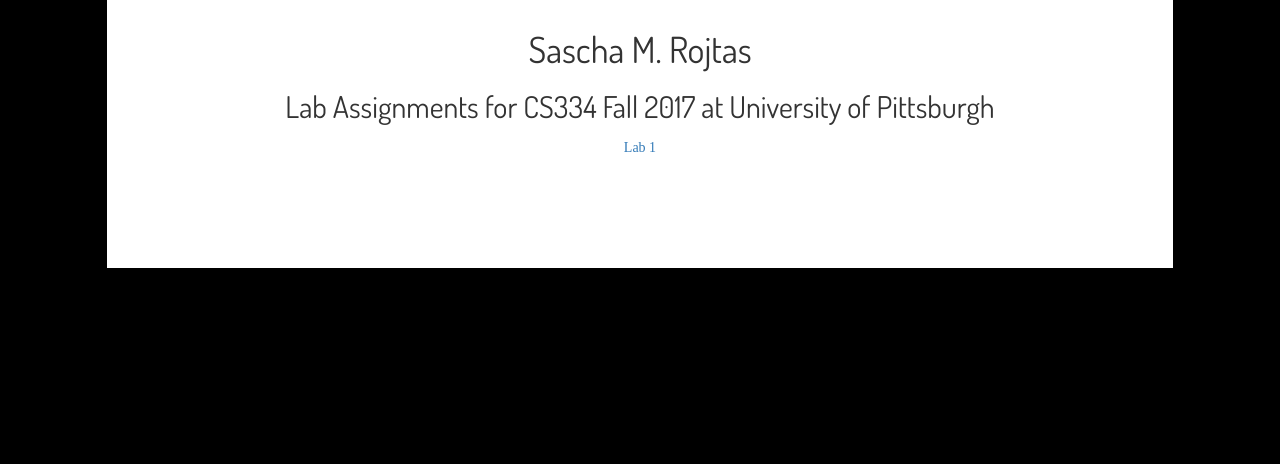
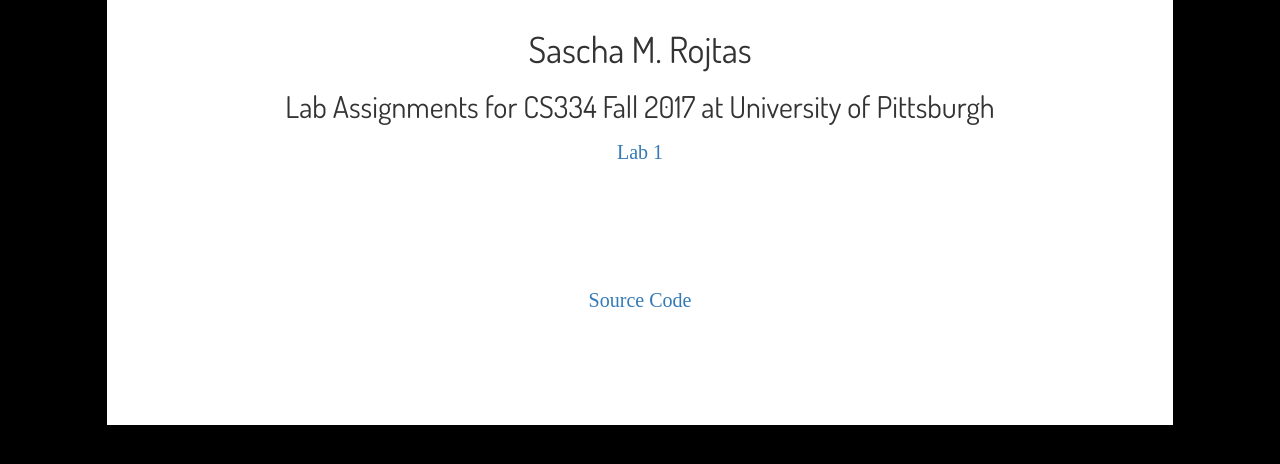
Before and after one commit to srojtas/cs0334, a PHP site: page / in a window 1280 px wide. Shown: the top 464 px of the page. Run offline with PHP 8.4, Linux system fonts and the light colour scheme; some libraries are stand-ins or nearby versions; some web fonts are replaced.

Commit message:
Minor Changes
Made some changes to the CSS and also increased the size of paragraph
font elements.

```diff
--- a/css/styles.css
+++ b/css/styles.css
@@ -18,3 +18,7 @@
 #firstLineOfP {
     padding-top: 5px;
 }
+
+p {
+    font-size: 20px;
+}
--- a/index.html
+++ b/index.html
@@ -7,6 +7,7 @@
         <link href="https://fonts.googleapis.com/css?family=Gentium+Book+Basic" rel="stylesheet">
         <script src="https://ajax.googleapis.com/ajax/libs/jquery/3.2.1/jquery.min.js"></script>
         <script src="https://maxcdn.bootstrapcdn.com/bootstrap/3.3.7/js/bootstrap.min.js"></script>
+        <meta name="viewport" content="width=device-width, initial-scale=1">
         <title>CS334 -- Sascha M. Rojtas</title>
     </head>
     <body>
@@ -18,7 +19,14 @@
                     <h2>Lab Assignments for CS334 Fall 2017 at University of Pittsburgh</h2>
                     <p id="firstLineOfP"><a href="lab1">Lab 1</a></p>
                 </div>
-                <div class="col-xs-1 col-sm-1 col-md-1 col-lg-1"></div>
+                <div class="hidden-xs col-sm-1 col-md-1 col-lg-1"></div>
+            </div>
+            <div class="row">
+                <div class="hidden-xs col-sm-1 col-md-1 col-lg-1"></div>
+                <div class="col-xs-12 col-sm-10 col-md-10 col-lg-10" id="mainContent">
+                    <p><a href="https://github.com/srojtas/cs0334">Source Code</a></p>
+                </div>
+                <div class="hidden-xs col-sm-1 col-md-1 col-lg-1"></div>
             </div>
         </div>
     </body>
```
Lines whose indentation alone changed are shown as unchanged.
